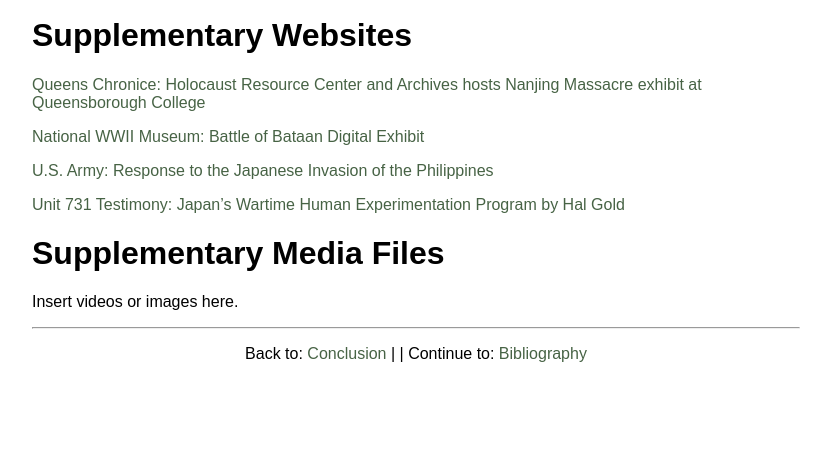
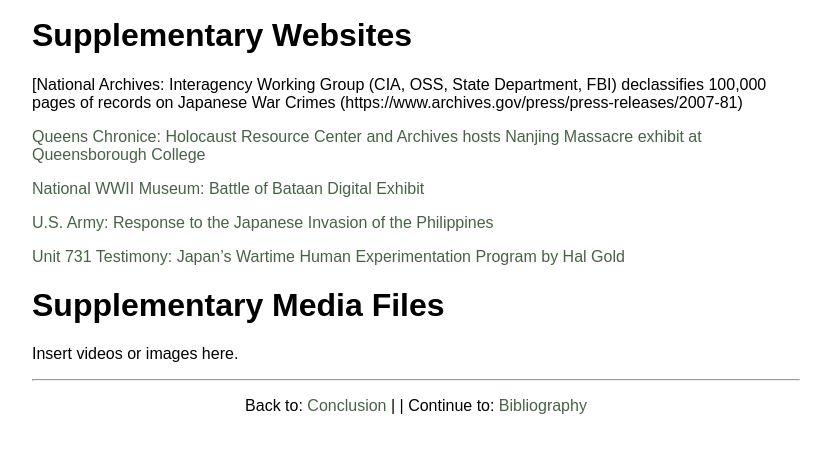
Before and after one commit to WaLazzara/LAZZARA-WILLIAM-WOH3931, a Jekyll site: the page built from 004_supplements.md, in a window 1280 px wide and 900 px high, scrolled down 737 px, cut to the strip 369-822 px from the top of the window. Shown: the whole strip, without its empty margins (224-1055 px from the left). Built offline with Jekyll 4.4.1, drawn with Linux system fonts in a browser that asks for light colours.

Commit message:
Update 004_supplements.md

```diff
--- a/004_supplements.md
+++ b/004_supplements.md
@@ -15,6 +15,9 @@
 
 # Supplementary Websites
 
+[National Archives: Interagency Working Group (CIA, OSS, State Department, FBI) declassifies 100,000 pages of records on Japanese War Crimes
+(https://www.archives.gov/press/press-releases/2007-81)
+
 [Queens Chronice: Holocaust Resource Center and Archives hosts Nanjing Massacre exhibit at Queensborough College](https://www.qchron.com/qboro/stories/genocide-and-denial-remembering-the-nanjing-massacre-at-the-hrca/article_ea5cd895-62c8-5774-b0f5-8627e6ff302a.html)
 
 [National WWII Museum: Battle of Bataan Digital Exhibit](https://www.nationalww2museum.org/war/topics/battle-bataan-death-march)
```
